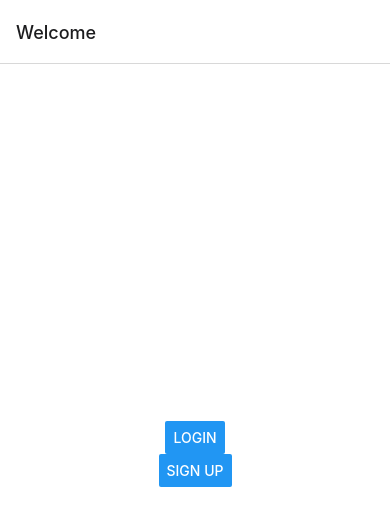
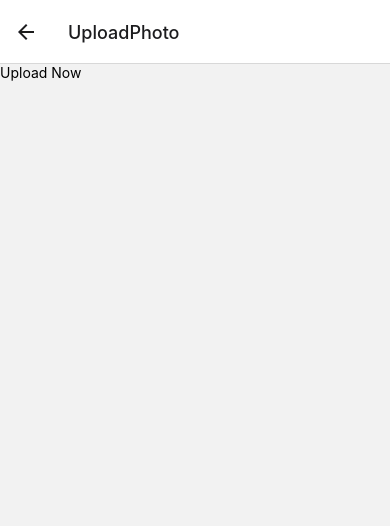
Before and after one commit to julia80887/NewHacksProject, a React Native app in the folder NewHacksApp/: screen /UploadPhoto in a window 390 px wide. Shown: the top 526 px of the page. Built offline with nearby package versions, Linux system fonts and the light colour scheme.

Commit message:
Create UploadPhoto Page

```diff
--- a/NewHacksApp/App.js
+++ b/NewHacksApp/App.js
@@ -14,6 +14,7 @@ import Login from "./screens/Login";
 import Signup from "./screens/Signup";
 import { NavigationContainer } from "@react-navigation/native";
 import { createNativeStackNavigator } from "@react-navigation/native-stack";
+import UploadPhoto from "./screens/UploadPhoto";
 
 
 const Stack = createNativeStackNavigator();
@@ -35,6 +36,10 @@ export default function App() {
         <Stack.Screen
           name="Login"
           component={Login}
+        />
+        <Stack.Screen
+          name="UploadPhoto"
+          component={UploadPhoto}
         />
         <Stack.Screen
           name="Signup"
--- a/NewHacksApp/screens/Login.js
+++ b/NewHacksApp/screens/Login.js
@@ -1,6 +1,6 @@
 import { StatusBar } from 'expo-status-bar';
 import { StyleSheet, Text, View, Button } from 'react-native';
-import { StackActions } from '@react-navigation/native';
+// import { StackActions } from '@react-navigation/native';
 
 export default function Login({ navigation}) {
 
@@ -8,7 +8,11 @@ export default function Login({ navigation}) {
     <>
       <Button
         title='Go to Sign Up'
-        onPress={() => navigation.push("Signup")}
+        onPress={() => navigation.navigate("Signup")}
+      />
+      <Button
+        title="Go to Upload Page"
+        onPress={() => navigation.navigate("UploadPhoto")}
       />
       <StatusBar style="auto" />
     </>
--- a/NewHacksApp/screens/Signup.js
+++ b/NewHacksApp/screens/Signup.js
@@ -1,8 +1,8 @@
 import React, { FC, ReactElement, useState } from "react";
 import { StatusBar } from 'expo-status-bar';
 import { StyleSheet, Text, View, Button, TextInput } from 'react-native';
-import { StackActions } from '@react-navigation/native';
-import Parse from "parse/react-native";
+// import { StackActions } from '@react-navigation/native';
+// import Parse from "parse/react-native";
 
 export default function Signup({ navigation }) {
   const [username, setUsername] = useState("");
--- a/NewHacksApp/screens/UploadPhoto.js
+++ b/NewHacksApp/screens/UploadPhoto.js
@@ -1,14 +1,15 @@
-import { StatusBar } from 'expo-status-bar';
-import { StyleSheet, Text, View, Button, TextInput } from 'react-native';
-import { StackActions } from '@react-navigation/native';
+//import { StatusBar } from 'expo-status-bar';
+import { StyleSheet, Text, View, Button } from 'react-native';
+//import { StackActions } from '@react-navigation/native';
 
-export default function UploadPhoto({ navigation }) {
+export default function UploadPhoto({ navigation}) {
+
   return (
-      <View style={styles.container}>
-        <Text>Third</Text>
-        <Button title="Upload Image" onPress={() => navigation.popToTop()} />
-        <StatusBar style="auto" />
+    <>
+      <View>
+        <Text>Upload Now</Text>
       </View>
+    </>
   );
 }
 
@@ -19,4 +20,15 @@ export default function UploadPhoto({ navigation }) {
     alignItems: 'center',
     justifyContent: 'center',
   },
+  input: {
+    //flex: 1,
+    borderwidth: 1,
+    borderColor: '#777',
+    padding: 8,
+    margin: 10,
+    width:200,
+    backgroundColor: '#fff',
+    alignItems: 'center',
+    justifyContent: 'center',
+  },
 });
```
Lines whose indentation alone changed are shown as unchanged.
